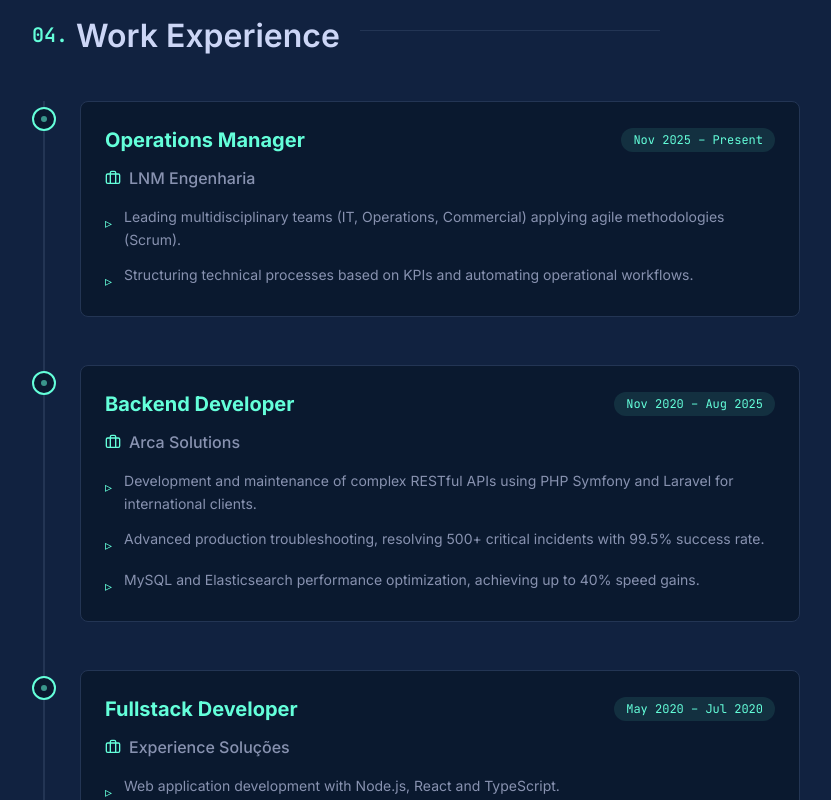
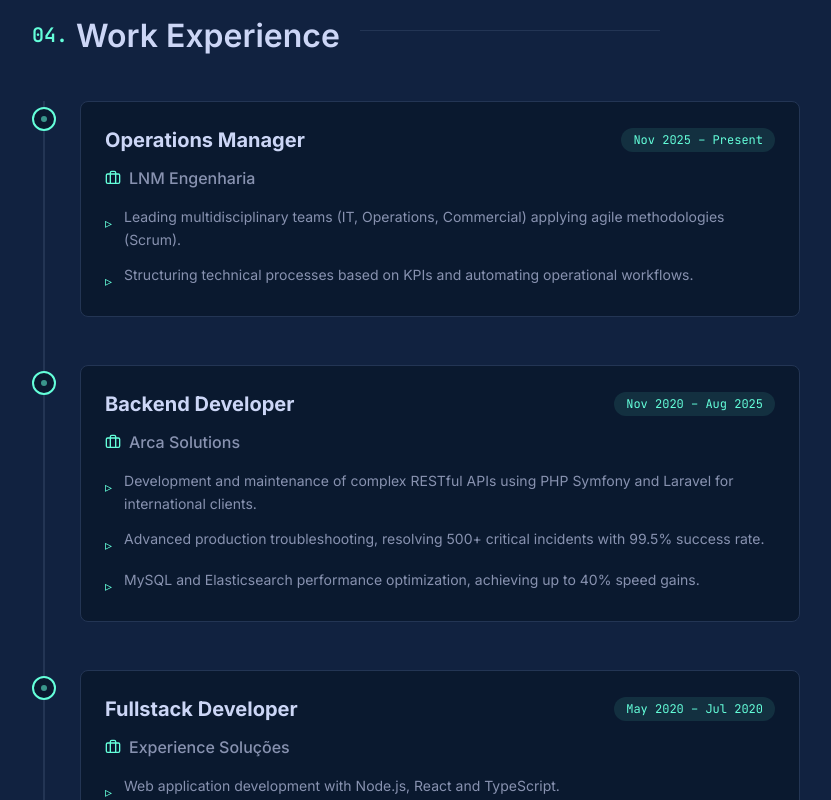
Before and after one commit to PedroNogueira97/5-portfoliowebsite-frontend, a React (Vite) app: page / in a window 1280 px wide. Shown: the part 3560-4360 px from the top of the page, without its empty margins (172-1003 px from the left). Built offline with nearby package versions, Linux system fonts and the light colour scheme.

Commit message:
fix: temporary remove experience link

```diff
--- a/src/sections/Experience.tsx
+++ b/src/sections/Experience.tsx
@@ -44,9 +44,7 @@ export default function Experience() {
                                 <div className="p-6 rounded-[var(--radius-lg)] bg-[var(--color-bg-primary)] border border-[var(--color-border)] hover:border-[var(--color-accent-border)] transition-all duration-300 group">
                                     <div className="flex flex-col sm:flex-row sm:justify-between sm:items-center mb-3 gap-2">
                                         <h3 className="text-xl font-bold text-[var(--color-text-primary)] group-hover:text-[var(--color-accent)] transition-colors">
-                                            <Link to={`/experience/${item.company.toLowerCase().replace(/\s+/g, '-')}`}>
-                                                {item.role}
-                                            </Link>
+                                            {item.role}
                                         </h3>
                                         <span className="mono text-xs accent-text px-3 py-1 bg-[var(--color-accent-muted)] rounded-full">
                                             {item.period}
```
